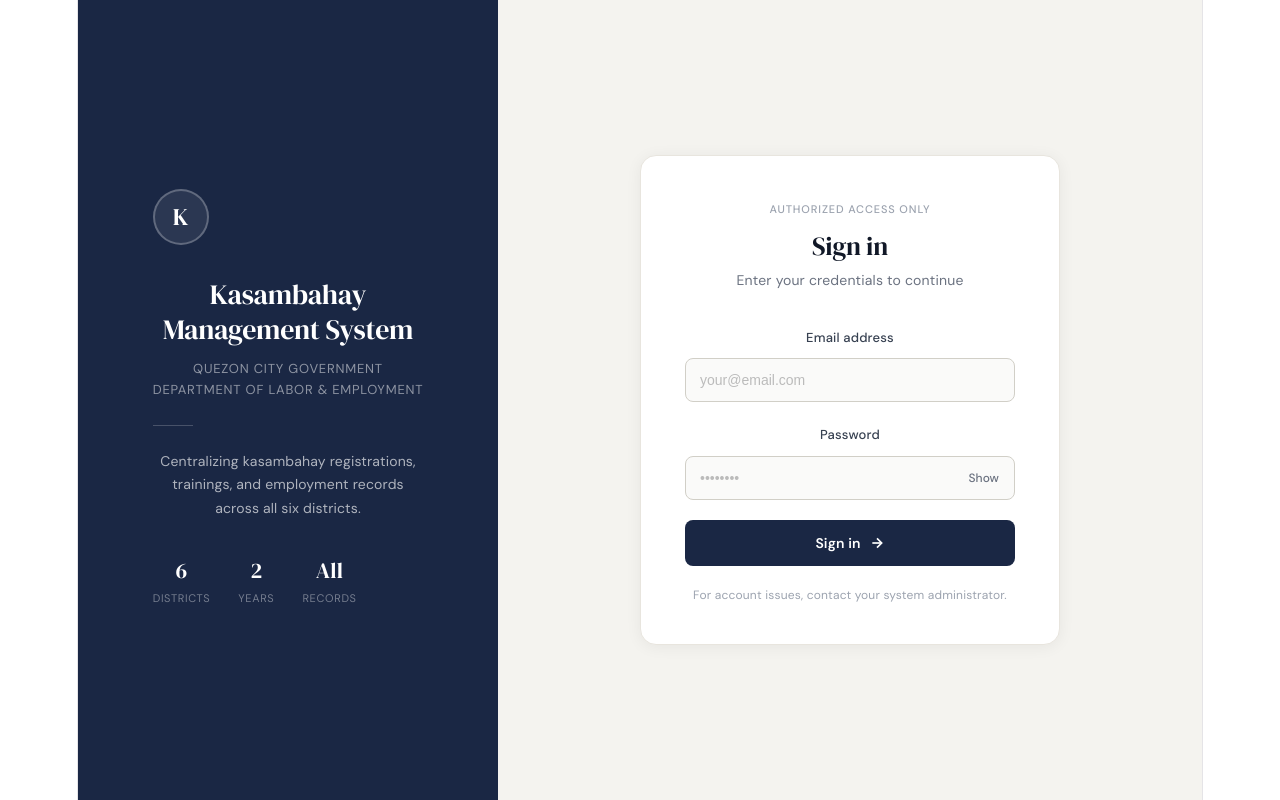
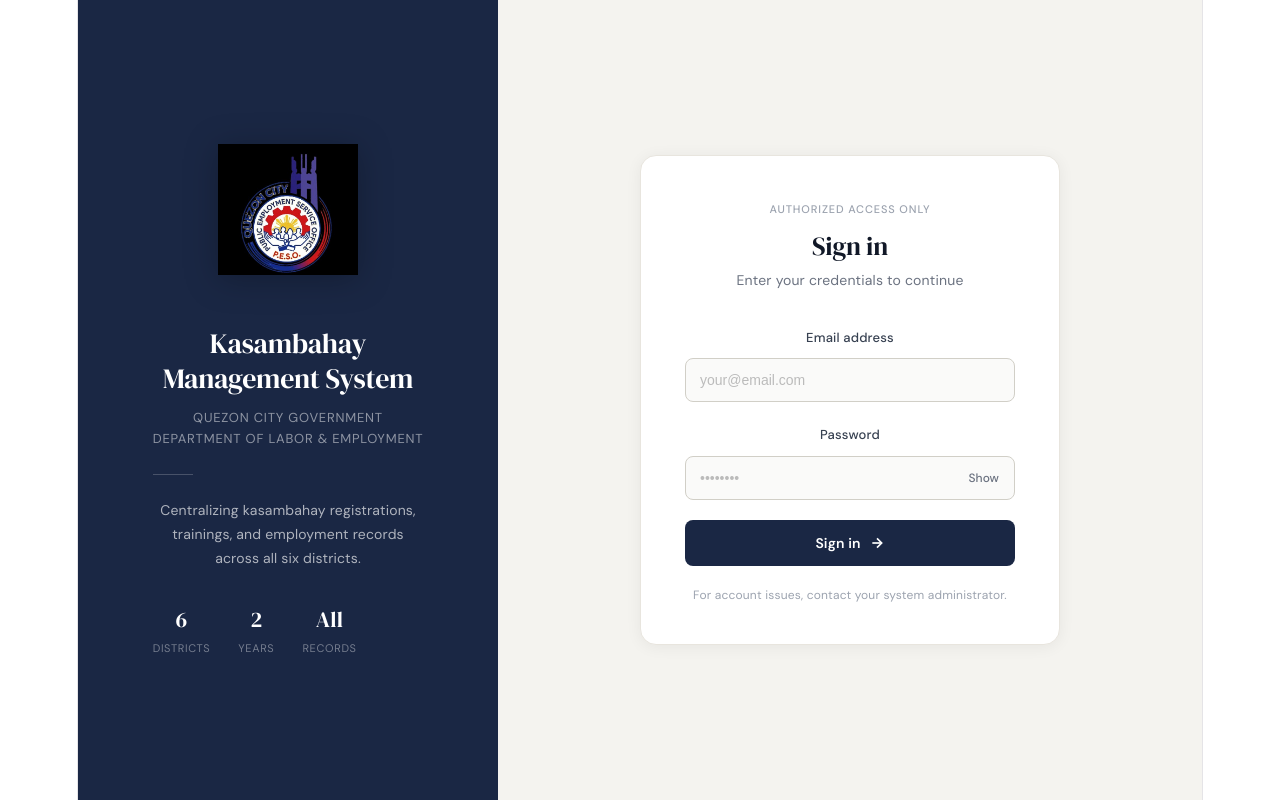
Before and after one commit to MatthewAdami/KASAMBAHAY-WEB, a React (Vite) app in the folder client/: page /login in a window 1280 px wide. Built offline with nearby package versions, Linux system fonts and the light colour scheme.

Commit message:
Added Logo

```diff
--- a/client/src/layout/Sidebar.jsx
+++ b/client/src/layout/Sidebar.jsx
@@ -69,11 +69,7 @@
       padding: '14px 16px', borderBottom: `1px solid ${c.border}`,
       display: 'flex', alignItems: 'center', justifyContent: 'space-between',
     },
-    logo: {
-      width: 28, height: 28, borderRadius: 6, background: '#534AB7',
-      display: 'flex', alignItems: 'center', justifyContent: 'center',
-      color: '#fff', fontSize: 14, fontWeight: 600,
-    },
+
     sectionLabel: {
       fontSize: 11, color: c.textMuted, padding: '10px 10px 4px',
       textTransform: 'uppercase', letterSpacing: '0.05em', margin: 0,
@@ -114,7 +110,7 @@
       {/* Brand */}
       <div style={s.brand}>
         <div style={{ display: 'flex', alignItems: 'center', gap: 8 }}>
-          <div style={s.logo}>K</div>
+          <img src='/PESOLogo.png' alt='PESO Logo' style={{ width: 32, height: 32, objectFit: 'contain', flexShrink: 0 }} />
           <span style={{ fontSize: 13, fontWeight: 500, color: c.text }}>Kasambahay</span>
         </div>
         <button className="sidebar-close-btn" onClick={onClose} style={{ background: 'none', border: 'none', fontSize: 18, color: c.textMuted, cursor: 'pointer', padding: 0 }}>✕</button>
--- a/client/src/pages/LoginPage.jsx
+++ b/client/src/pages/LoginPage.jsx
@@ -50,11 +50,7 @@
       {/* Left panel */}
       <div style={styles.left} className="login-left">
         <div style={styles.leftInner}>
-          <div style={styles.seal}>
-            <div style={styles.sealRing}>
-              <span style={styles.sealLetter}>K</span>
-            </div>
-          </div>
+          <img src='/PESOLogo.png' alt='PESO Logo' style={{ width: 140, height: 140, objectFit: 'contain', marginBottom: 8, filter: 'drop-shadow(0 4px 16px rgba(0,0,0,0.25))' }} />
           <h1 style={styles.leftTitle}>Kasambahay<br />Management System</h1>
           <p style={styles.leftSub}>
             Quezon City Government<br />
```
Also changed, not shown: client/public/PESOLogo.png (added).
